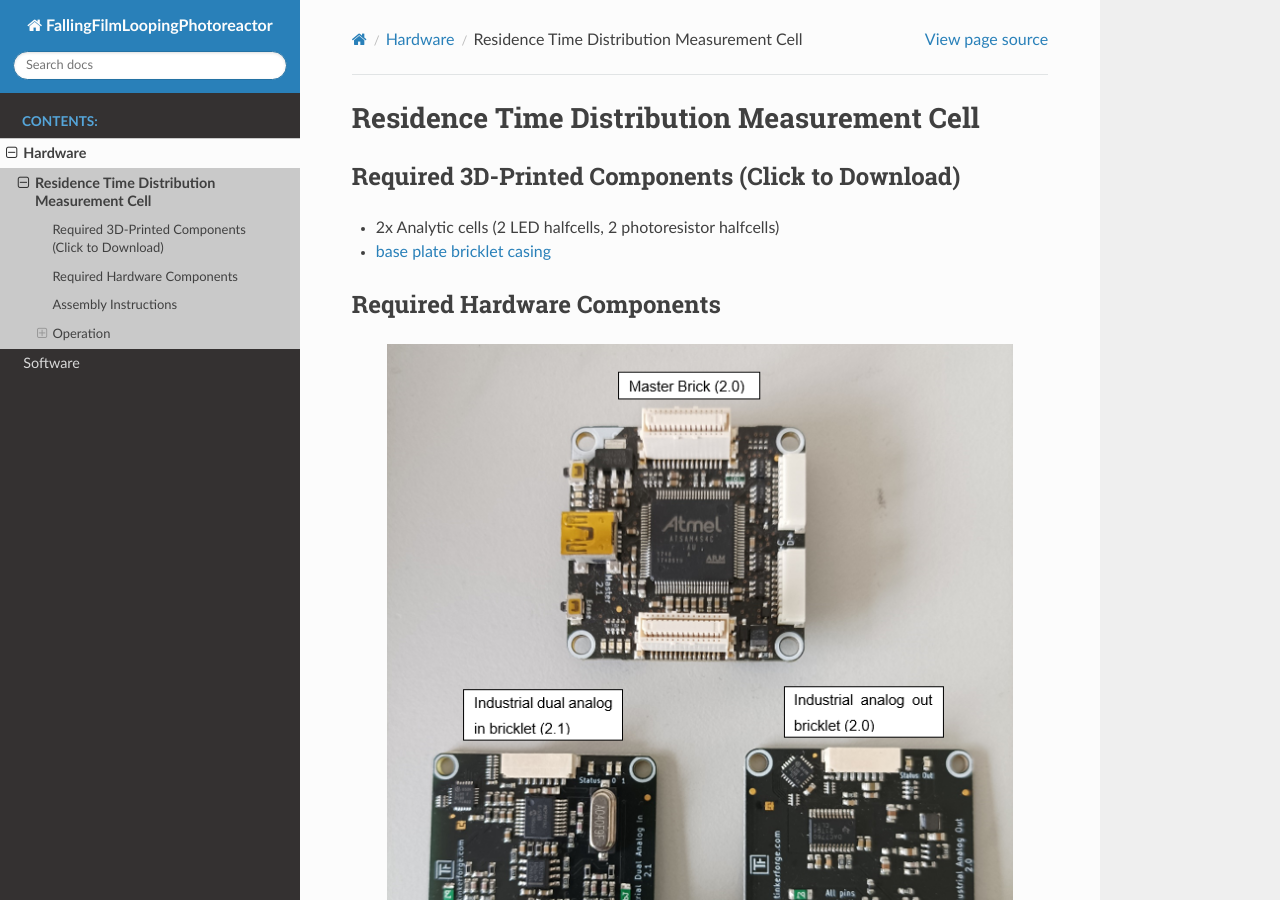
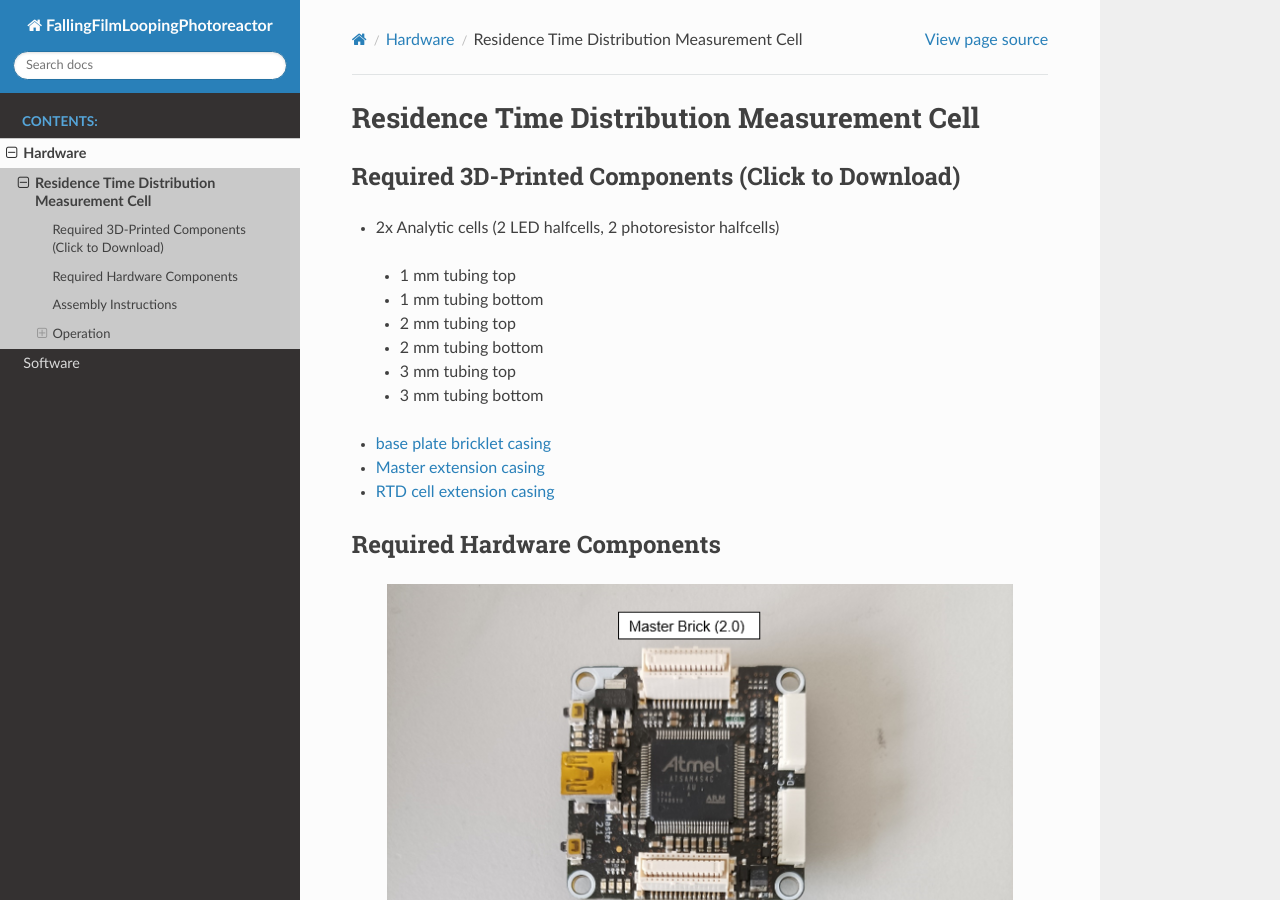
Before and after one commit to photonZfeed/FallingFilmLoopingPhotoreactor, a Sphinx documentation site: the page built from 03_Documentation/source/hardware/RTD_cell.rst, in a window 1280 px wide and 900 px high. Built offline with Sphinx 7.4.7 and the Read the Docs theme 3.1.0, drawn with Linux system fonts in a browser that asks for light colours; pages that are not in the unit, such as notebooks, are missing from menus.

```diff
--- a/03_Documentation/source/hardware/RTD_cell.rst
+++ b/03_Documentation/source/hardware/RTD_cell.rst
@@ -4,7 +4,15 @@
 Required 3D-Printed Components (Click to Download)
 ---------------------------------------------------
 -   2x Analytic cells (2 LED halfcells, 2 photoresistor halfcells)
+   -   1 mm tubing top
+   -   1 mm tubing bottom
+   -   2 mm tubing top
+   -   2 mm tubing bottom
+   -   3 mm tubing top
+   -   3 mm tubing bottom
 -   `base plate bricklet casing <../../../../00_CAD/base_plate.stl>`_
+-   `Master extension casing <../../../../00_CAD/case_master_extension.stl>`_
+-   `RTD cell extension casing <../../../../00_CAD/case_RTD_cell_extension.stl>`_
 
 Required Hardware Components
 -------------------------------
```
